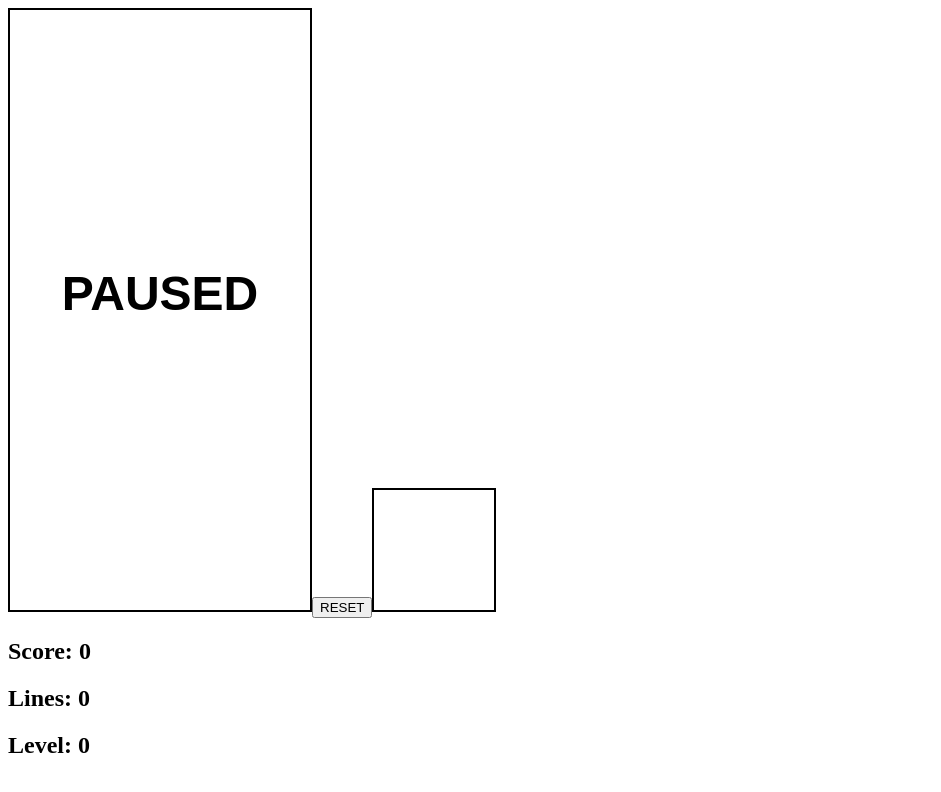
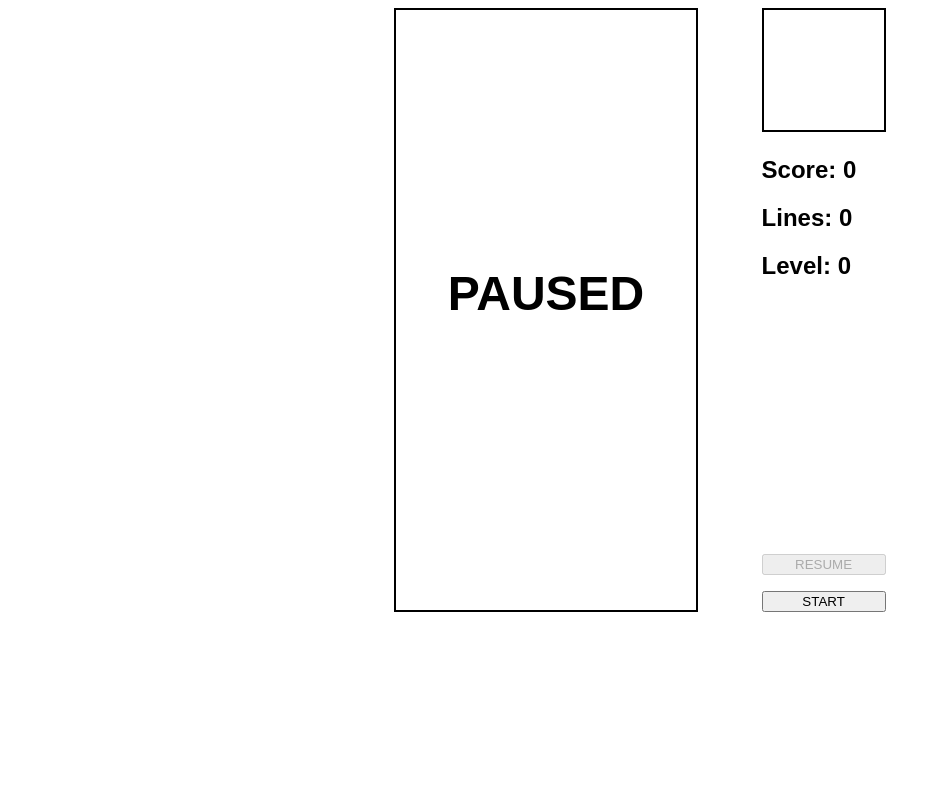
Before and after one commit to XettRN/blockbattle, a React (Vite) app: page / in a window 1280 px wide. Shown: the top 792 px of the page, without its empty margins (0-941 px from the left). Built offline with nearby package versions, Linux system fonts and the light colour scheme.

Commit message:
add general styling

```diff
--- a/src/App.css
+++ b/src/App.css
@@ -1,3 +1,25 @@
+body {
+    font-family: sans-serif;
+}
+
 canvas {
     border: solid 2px;
 }
+
+.classic-mode {
+    display: flex;
+    justify-content: center;
+    gap: 5%;
+}
+
+.info-bar {
+    display: flex;
+    flex-direction: column;
+    justify-content: space-between;
+}
+
+.game-buttons {
+    display: flex;
+    flex-direction: column;
+    gap: 1em;
+}
--- a/src/components/ClassicMode.jsx
+++ b/src/components/ClassicMode.jsx
@@ -37,6 +37,10 @@ function ClassicMode() {
 
     const handleReset = () => {
         dispatch({type: "reset"});
+    }
+
+    const handlePause = () => {
+        dispatch({type: "pause"});
     }
 
     useEffect(() => {
@@ -93,10 +97,25 @@ function ClassicMode() {
 
         if (!state.paused) {
             let shape = SHAPES[state.next];
+            let x, y;
+            switch (shape) {
+                case SHAPES.I:
+                    x = 0;
+                    y = 0;
+                    break;
+                case SHAPES.O:
+                    x = 1;
+                    y = 1;
+                    break;
+                default:
+                    x = 0;
+                    y = 1;
+                    break;
+            }
             shape.forEach((row, dy) => {
                 row.forEach((val, dx) => {
                     if (val > 0) {
-                        squareDraw(ctx, dx, dy, val, CLASSIC_SIZE);
+                        squareDraw(ctx, x + dx, y + dy, val, CLASSIC_SIZE);
                     }
                 });
             });
@@ -104,13 +123,14 @@ function ClassicMode() {
     });
 
     return (
-        <>
+        <div className="classic-mode">
             <canvas
                 ref={mainRef}
                 width={CLASSIC_COLS * CLASSIC_SIZE}
                 height={CLASSIC_ROWS * CLASSIC_SIZE}
             />
-            <button onClick={handleReset}>RESET</button>
+            <div className="info-bar">
+                <div>
                     <canvas
                         ref={nextRef}
                         width={CLASSIC_SIZE * 4}
@@ -119,7 +139,21 @@ function ClassicMode() {
                     <h2>Score: {state.score}</h2>
                     <h2>Lines: {state.lines}</h2>
                     <h2>Level: {state.level}</h2>
-        </>
+                </div>
+                <div className="game-buttons">
+                    {
+                        state.paused ?
+                        <button onClick={handlePause} disabled={state.over}>RESUME</button> :
+                        <button onClick={handlePause} disabled={state.over}>PAUSE</button>
+                    }
+                    {
+                        (state.paused && state.over) ?
+                        <button onClick={handleReset}>START</button> :
+                        <button onClick={handleReset}>RESET</button>
+                    }
+                </div>
+            </div>
+        </div>
     )
 }
 
--- a/src/components/GameCanvas.jsx
+++ b/src/components/GameCanvas.jsx
@@ -98,7 +98,7 @@ function init(i) {
         level: 0,
         lines: 0,
         paused: i.paused,
-        over: false
+        over: i.over
     };
 }
 
@@ -279,7 +279,8 @@ function reducer(state, action) {
                 cols: state.grid[0].length,
                 id: IDS[Math.ceil(Math.random() * 7)],
                 next: IDS[Math.ceil(Math.random() * 7)],
-                paused: false
+                paused: false,
+                over: false
             });
         }
         else {
@@ -295,7 +296,8 @@ export function useMainCanvas(rows, cols, blockSize) {
         cols: cols,
         id: IDS[0],
         next: IDS[0],
-        paused: true
+        paused: true,
+        over: true
     }, init);
 
     useEffect(() => {
@@ -331,6 +333,8 @@ export function useMainCanvas(rows, cols, blockSize) {
         else {
             ctx.font = "bold 48px sans-serif";
             ctx.textAlign = "center";
+            ctx.strokeStyle = "white";
+            ctx.fillStyle = "black";
             ctx.fillText("PAUSED", (cols / 2) * blockSize, (rows / 2) * blockSize);
         }
     });
```
Lines whose indentation alone changed are shown as unchanged.
